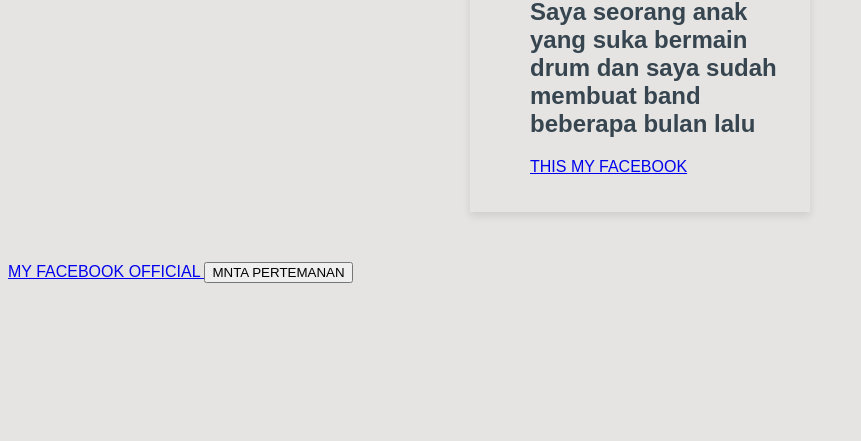
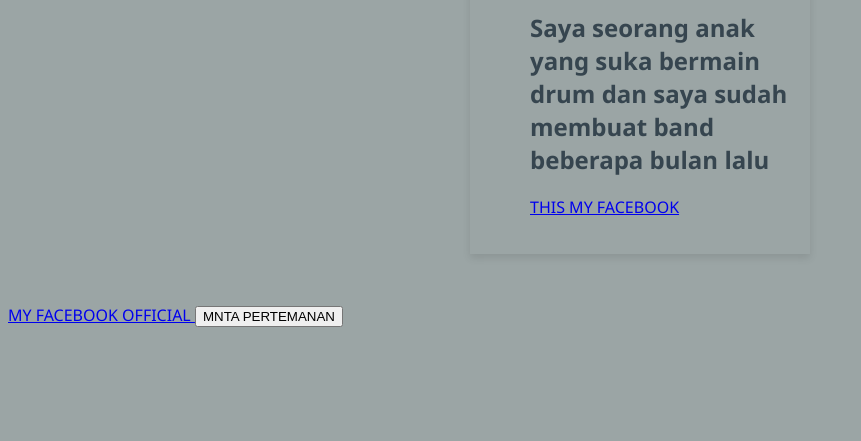
Before and after one commit to vikedaladamovic-crypto/br_23, a plain HTML site: page index.html in a window 1280 px wide. Shown: the part 359-800 px from the top of the page, without its empty margins (0-861 px from the left). Drawn offline with Linux system fonts and the light colour scheme; a script that the page names is missing.

Commit message:
Update style.css

```diff
--- a/style.css
+++ b/style.css
@@ -1,6 +1,6 @@
 body {
-  background-color: #E5E4E2;
-  font-family: Arial,sans-serif;
+  background-color: rgb(155, 165, 165);
+  font-family: 'Segoe UI', Tahoma, Geneva, Verdana, sans-serif;
   color:  #36454F;
 }
 
```
